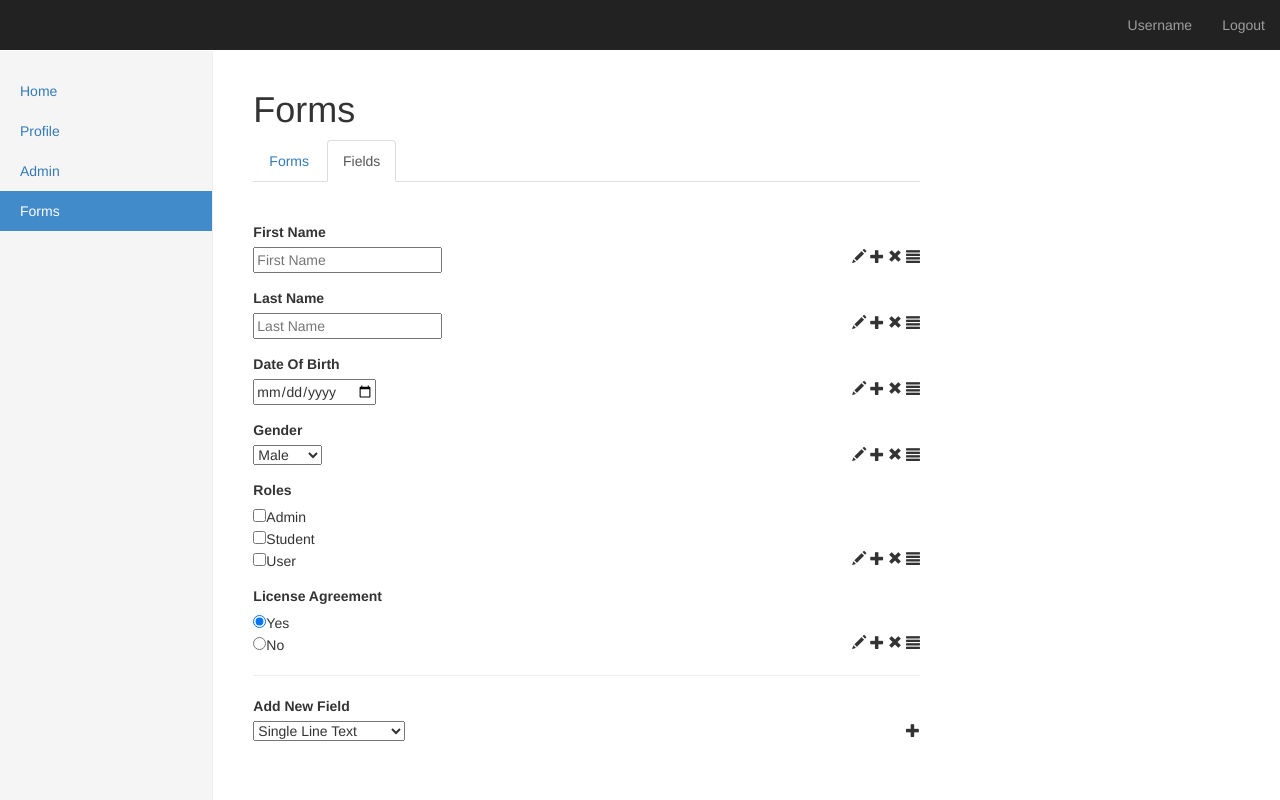
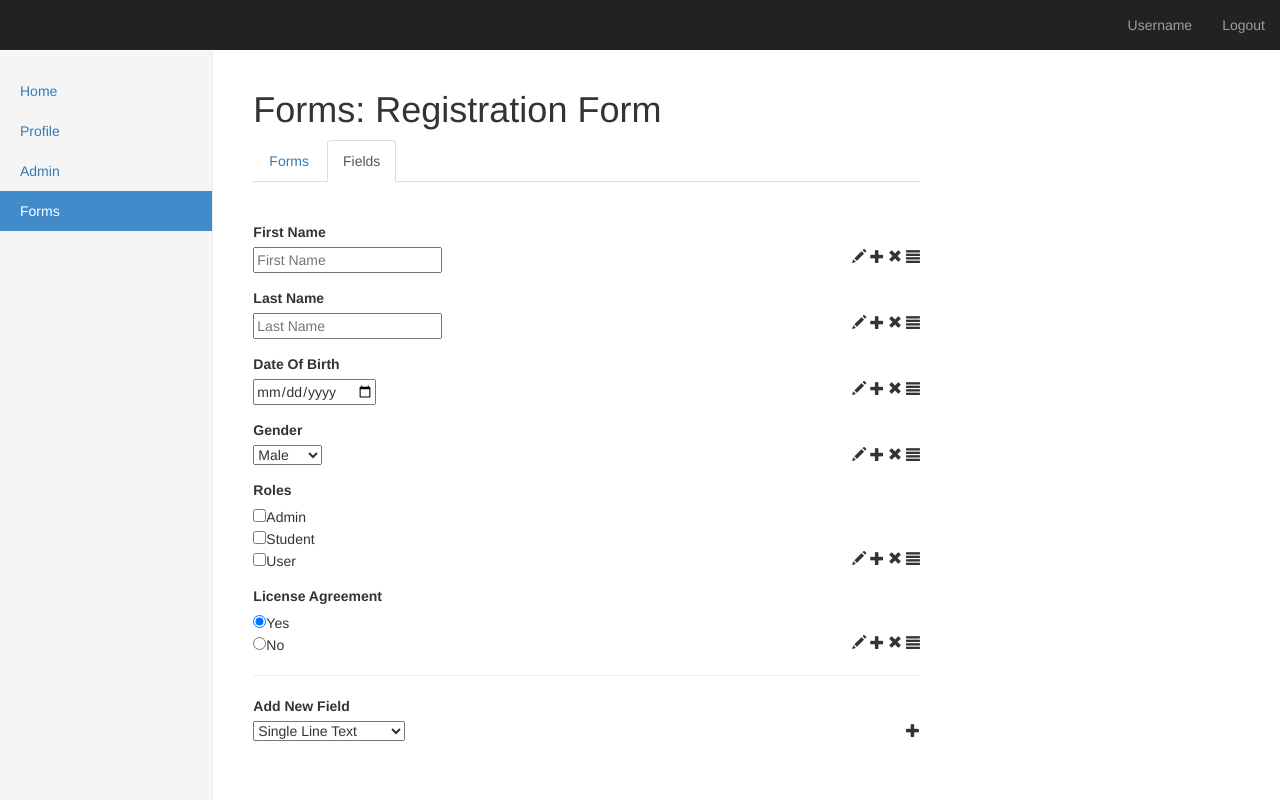
Before and after one commit to priyankadshenoy/WebDevelopment, a website: page public/assignment/form-fields.html in a window 1280 px wide. Drawn offline with nearby package versions, Linux system fonts and the light colour scheme.

Commit message:
penultimate changes

```diff
--- a/public/assignment/form-fields.html
+++ b/public/assignment/form-fields.html
@@ -56,7 +56,7 @@
     </div>
 </div>
 <div class="col-sm-7  col-md-offset-2 main">
-    <h1>Forms</h1>
+    <h1>Forms: Registration Form</h1>
     <ul class="nav nav nav-tabs">
         <li role="presentation"><a href="#">Forms</a></li>
         <li role="presentation" class="active"><a href="forms">Fields</a></li>
```
Also changed, not shown: public/assignment/register.html (+1 -1 lines).
